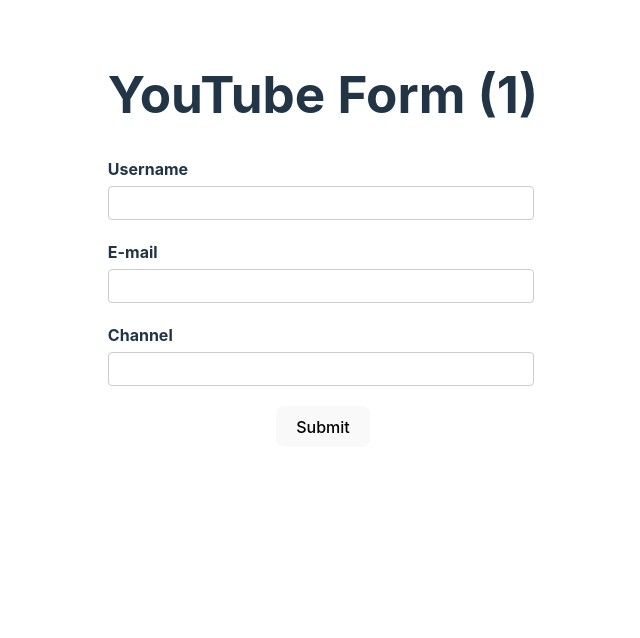
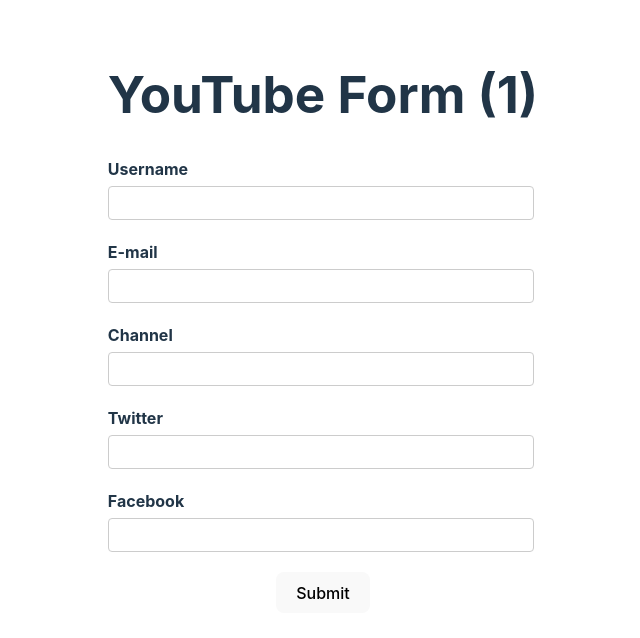
Before and after one commit to olaide-hok/React-Hook-Form, a React (Vite) app: page / in a window 1280 px wide. Shown: the top 638 px of the page, without its empty margins (317-957 px from the left). Built offline with nearby package versions, Linux system fonts and the light colour scheme; no server answers.

Commit message:
Grouped social data collection as a nested object.
Updated email regex. pattern.

Added JSX fields to collect social media handles.

```diff
--- a/src/components/YouTubeForm.tsx
+++ b/src/components/YouTubeForm.tsx
@@ -7,20 +7,22 @@
     username: string
     email: string
     channel: string
+    social: {
+        twitter: string
+        facebook: string
+    }
 }
 
 export const YouTubeForm = () => {
     const form = useForm<FormValues>({
-        defaultValues: async () => {
-            const response = await fetch(
-                'https://jsonplaceholder.typicode.com/users/1'
-            )
-            const data = await response.json()
-            return {
-                username: '',
-                email: data.email,
-                channel: '',
-            }
+        defaultValues: {
+            username: '',
+            email: '',
+            channel: '',
+            social: {
+                twitter: '',
+                facebook: '',
+            },
         },
     })
     const {register, control, handleSubmit, formState} = form
@@ -58,7 +60,7 @@
                         id="email"
                         {...register('email', {
                             pattern: {
-                                value: /^[a-zA-Z0-9.!#$%&'*+/=?^_`{|}~-]+@[a-zA-Z0-9-]+(?:\.[a-zA-Z0-9-]+)*s/,
+                                value: /^[a-zA-Z0-9._%+-]+@[a-zA-Z0-9.-]+\.[a-zA-Z]{2,}$/,
                                 message: 'Invalid email format',
                             },
                             validate: {
@@ -95,6 +97,24 @@
                     <p className="error">{errors.channel?.message}</p>
                 </div>
 
+                <div className="form-control">
+                    <label htmlFor="twitter">Twitter</label>
+                    <input
+                        type="text"
+                        id="twitter"
+                        {...register('social.twitter')}
+                    />
+                </div>
+
+                <div className="form-control">
+                    <label htmlFor="facebook">Facebook</label>
+                    <input
+                        type="text"
+                        id="facebook"
+                        {...register('social.facebook')}
+                    />
+                </div>
+
                 <button>Submit</button>
             </form>
             <DevTool control={control} />
```
